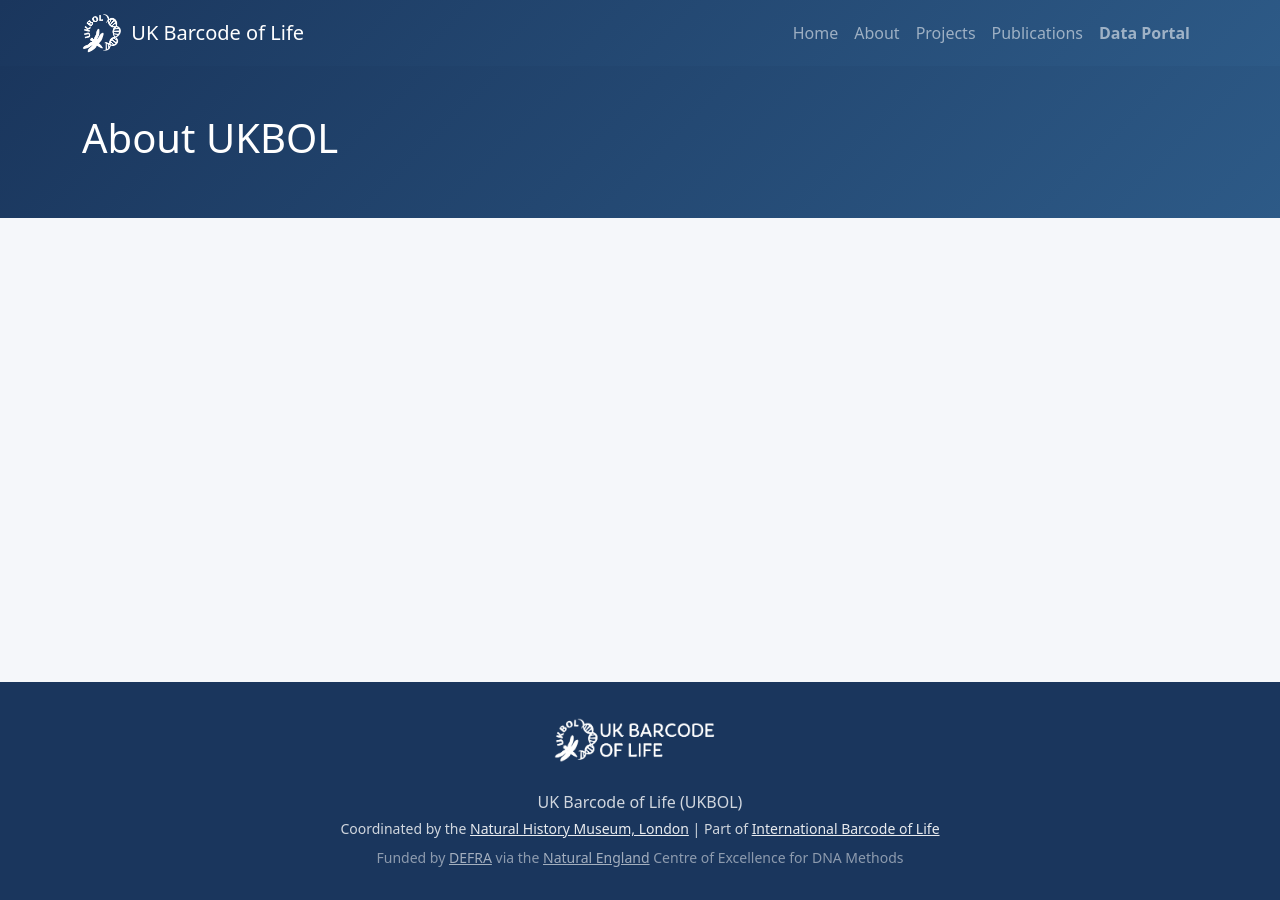
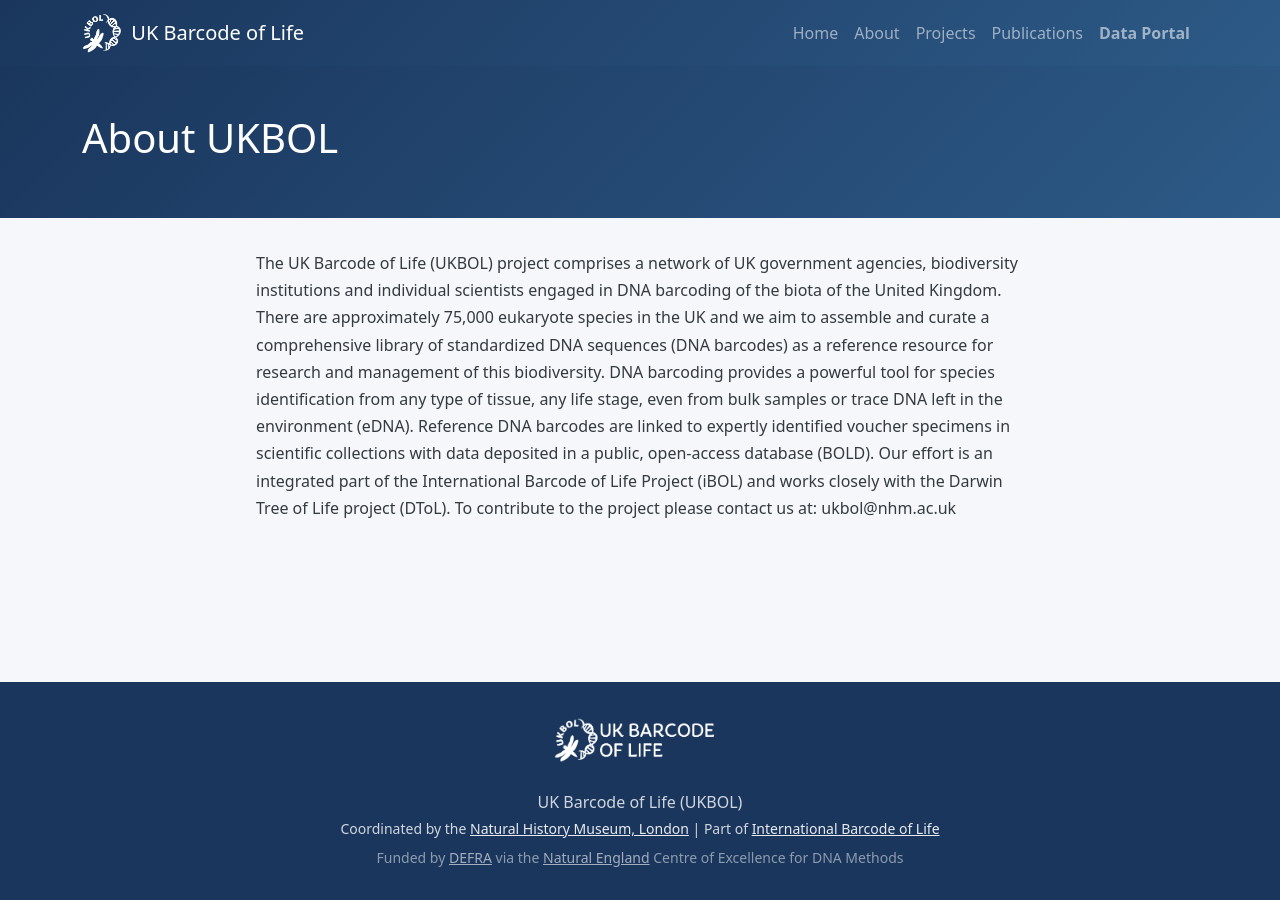
Before and after one commit to ukbol/ukbol.github.io, a Jekyll site: the page built from about.md, in a window 1280 px wide. Built offline with Jekyll 4.4.1, drawn with Linux system fonts in a browser that asks for light colours.

Commit message:
Update about.md with UKBOL project information
Added detailed description of the UK Barcode of Life project.

```diff
--- a/about.md
+++ b/about.md
@@ -4,7 +4,6 @@ title: About UKBOL
 ---
 
 <!-- ADD YOUR ABOUT PAGE TEXT BELOW THIS LINE -->
-
-
+The UK Barcode of Life (UKBOL) project comprises a network of UK government agencies, biodiversity institutions and individual scientists engaged in DNA barcoding of the biota of the United Kingdom. There are approximately 75,000 eukaryote species in the UK and we aim to assemble and curate a comprehensive library of standardized DNA sequences (DNA barcodes) as a reference resource for research and management of this biodiversity. DNA barcoding provides a powerful tool for species identification from any type of tissue, any life stage, even from bulk samples or trace DNA left in the environment (eDNA). Reference DNA barcodes are linked to expertly identified voucher specimens in scientific collections with data deposited in a public, open-access database (BOLD). Our effort is an integrated part of the International Barcode of Life Project (iBOL) and works closely with the Darwin Tree of Life project (DToL). To contribute to the project please contact us at: ukbol@nhm.ac.uk
 
 <!-- END ABOUT TEXT -->
```
